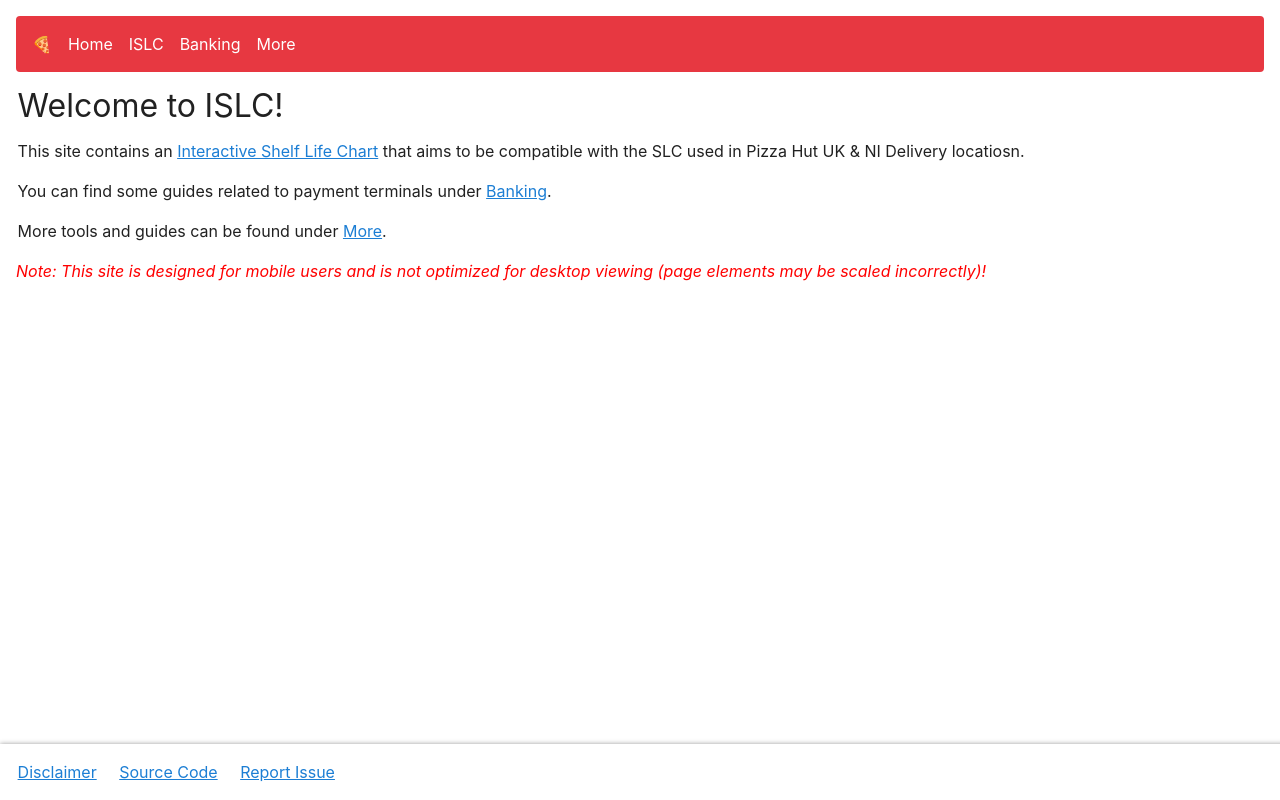
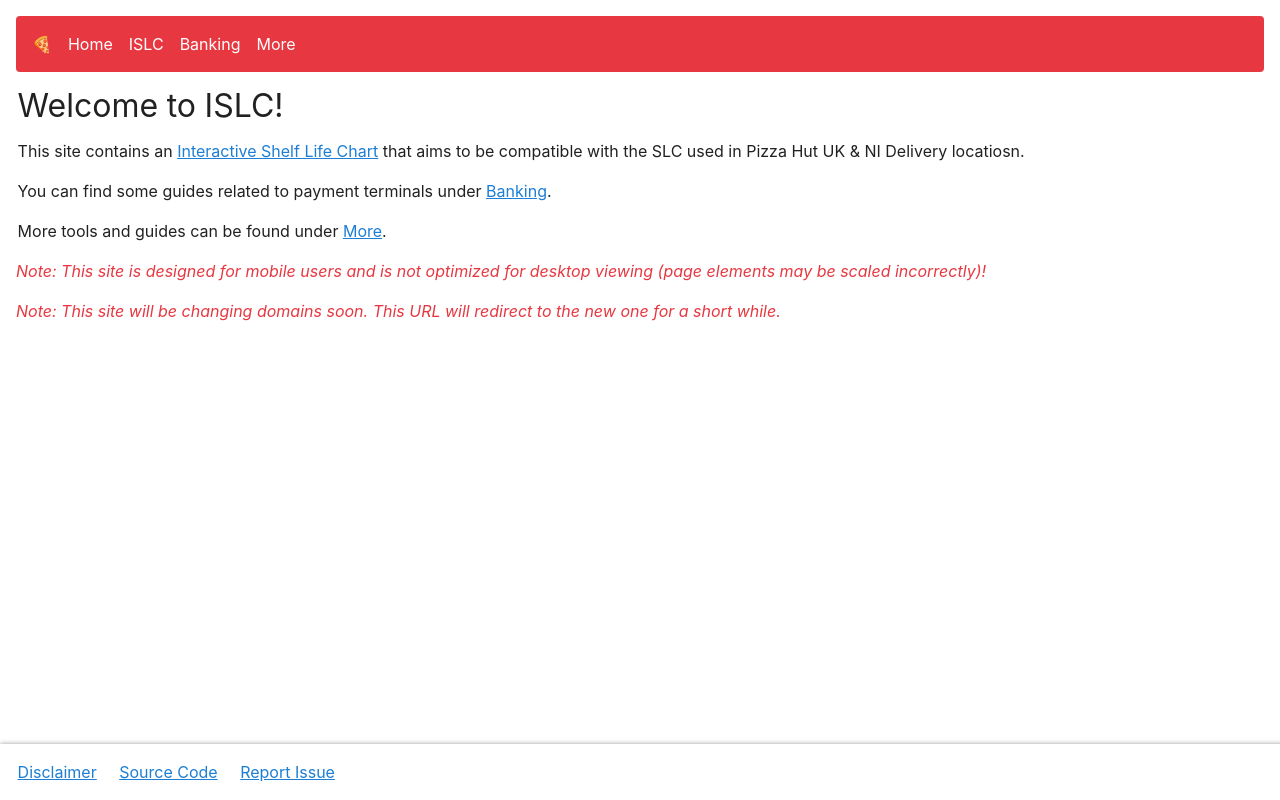
Before and after one commit to hermaplusplus/ISLC, a SvelteKit app in the folder islc/: page / in a window 1280 px wide. Built offline with nearby package versions, Linux system fonts and the light colour scheme.

Commit message:
More recolouring

```diff
--- a/islc/src/routes/+page.svelte
+++ b/islc/src/routes/+page.svelte
@@ -5,5 +5,5 @@
 <p>This site contains an <a href="/islc">Interactive Shelf Life Chart</a> that aims to be compatible with the SLC used in Pizza Hut UK & NI Delivery locatiosn.</p>
 <p>You can find some guides related to payment terminals under <a href="/banking">Banking</a>.</p>
 <p>More tools and guides can be found under <a href="/more">More</a>.</p>
-
-<div style="color:red;"><i>Note: This site is designed for mobile users and is not optimized for desktop viewing (page elements may be scaled incorrectly)!</i></div>
+<p><div style="color:#e73841;"><i>Note: This site is designed for mobile users and is not optimized for desktop viewing (page elements may be scaled incorrectly)!</i></div>
+<p><div style="color:#e73841;"><i>Note: This site will be changing domains soon. This URL will redirect to the new one for a short while.</i></div>
--- a/islc/src/routes/banking/+page.svelte
+++ b/islc/src/routes/banking/+page.svelte
@@ -2,7 +2,7 @@
 <p>As not all stores have the same banking setup (e.g. number of tills), this site will not cover the procedures done in Aztec.</p>
 <p>Below are links to guides for X/Z-Totals and End of Day banking for some card terminals.</p>
 <a href="/banking/dx8000">
-    <div style="width: 90%; padding: 1em; background: #ffffff; border-radius: 1em; box-shadow: 0 0 .3em #999">
+    <div style="width: fit-screen; padding: 1em; background: #ffffff; border-radius: 1em; box-shadow: 0 0 .3em #999">
         <h3><b>WorldPay DX8000</b></h3>
         <div style="object-fit: fill;">
             <img src="Ingenico-DX8000-right2.png" width="100%" alt="WorldPay Ingenico DX8000 payment terminal" />
@@ -11,7 +11,7 @@
 </a>
 <br>
 <a href="/banking/old">
-    <div style="width: 90%; padding: 1em; background: #ffffff; border-radius: 1em; box-shadow: 0 0 .3em #999">
+    <div style="width: fit-screen; padding: 1em; background: #ffffff; border-radius: 1em; box-shadow: 0 0 .3em #999">
         <h3><b>Ingenico iWL250 and Similar</b></h3>
         <div style="object-fit: fill;">
             <img src="iWL250.webp" width="100%" alt="WorldPay Ingenico DX8000 payment terminal" />
--- a/islc/src/routes/islc/+page.svelte
+++ b/islc/src/routes/islc/+page.svelte
@@ -41,11 +41,12 @@
 { #each sections as sec }
     <br>
     <a href="/islc/{ sec.slug }" class="navi">
-        <div style="width: 90%; padding: 1em; background: #e73841; border-radius: .5em; box-shadow: 0 0 .3em #e73841d1;">
+        <div style="width: fit-screen; padding: 1em; background: #e73841; border-radius: .5em; box-shadow: 0 0 .3em #e73841d1;">
             <h3><b>{ sec.title }</b></h3>
         </div>
     </a>
 { /each }
+
 <style>
     a.navi {
 		color: white;
```
